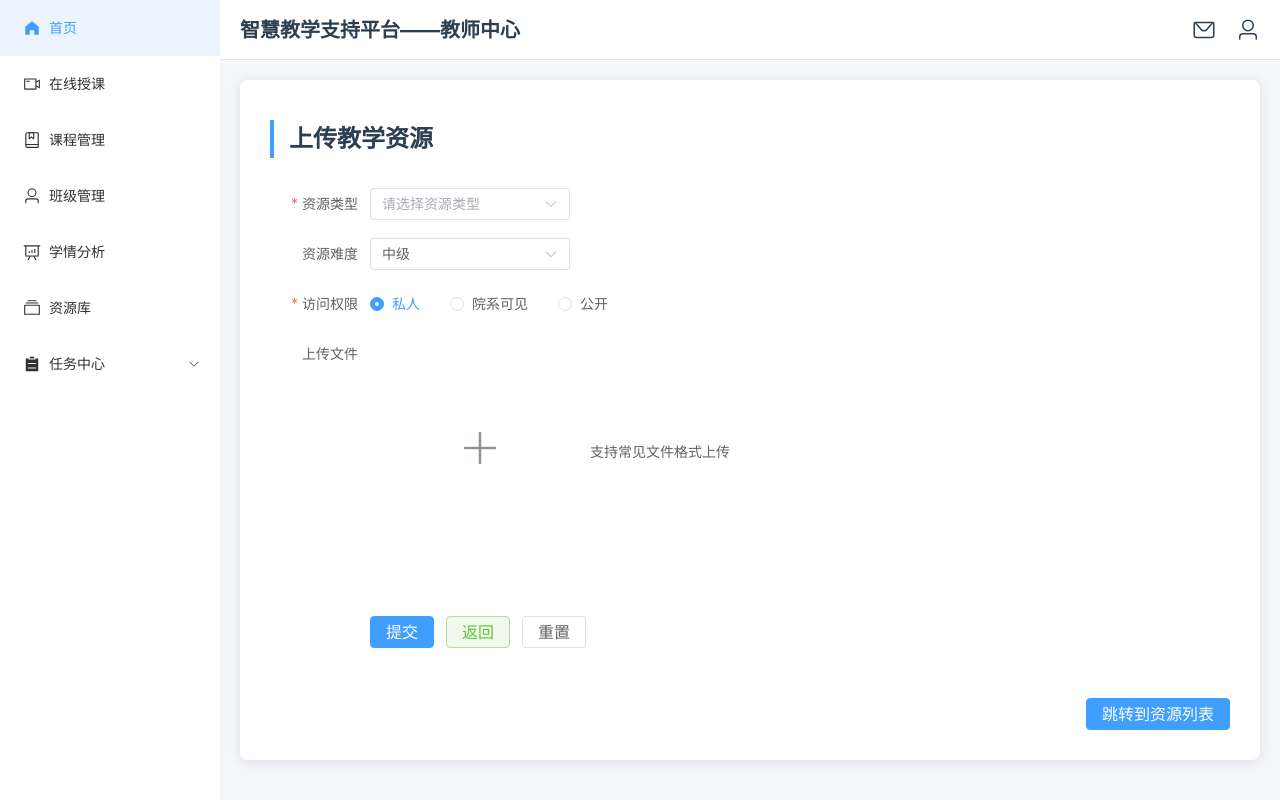
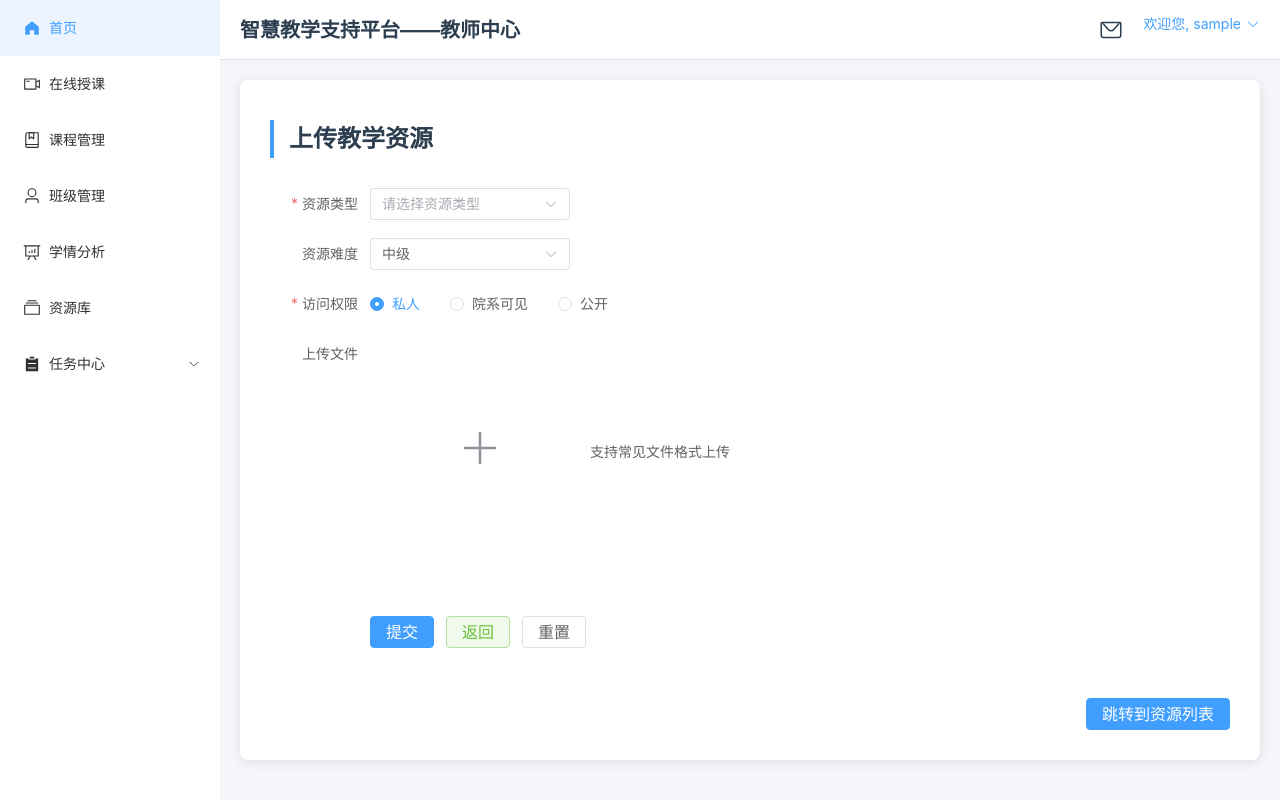
Before and after one commit to suibian3popp/FrontEnd-Teacher, a Vue app: page /resource/upload in a window 1280 px wide. Built offline with nearby package versions, Linux system fonts and the light colour scheme; sample sign-in values are in the browser's storage.

Commit message:
修复一些登录问题

```diff
--- a/package.json
+++ b/package.json
@@ -16,8 +16,8 @@
     "element-plus": "^2.10.3",
     "file-saver": "^2.0.5",
     "pdfjs-dist": "^5.3.93",
+    "pinia": "^2.3.1",
     "qs": "^6.14.0",
-    "pinia": "^2.3.1",
     "vue": "^3.5.17",
     "vue-router": "^4.5.1",
     "xlsx": "^0.18.5"
--- a/src/components/common/MainHeader.vue
+++ b/src/components/common/MainHeader.vue
@@ -5,8 +5,19 @@
     </div>
     <div class="header-right">
       <el-icon :size="24" class="header-icon"><Message /></el-icon>
-      <div v-if="isLoggedIn" class="user-info">
-        欢迎您, {{ username }}
+      <div v-if="user" class="user-info">
+        <el-dropdown @command="handleCommand">
+          <span class="el-dropdown-link">
+            欢迎您, {{ user.realName || user.username }} <el-icon class="el-icon--right"><arrow-down /></el-icon>
+          </span>
+          <template #dropdown>
+            <el-dropdown-menu>
+              <el-dropdown-item command="profile">个人资料</el-dropdown-item>
+              <el-dropdown-item command="settings">系统设置</el-dropdown-item>
+              <el-dropdown-item divided command="logout">退出登录</el-dropdown-item>
+            </el-dropdown-menu>
+          </template>
+        </el-dropdown>
       </div>
       <el-icon v-else :size="24" class="header-icon"><User /></el-icon>
     </div>
@@ -14,12 +25,47 @@
 </template>
 
 <script setup>
-import { ref } from 'vue';
-import { Message, User } from '@element-plus/icons-vue';
+import { ref, onMounted } from 'vue';
+import { Message, User, ArrowDown } from '@element-plus/icons-vue';
+import { ElMessage, ElMessageBox } from 'element-plus';
+import { getUser, removeToken, removeUser } from '../../utils/auth';
+import { useRouter } from 'vue-router';
 
-// 模拟登录状态
-const isLoggedIn = ref(false);
-const username = ref('张老师');
+const router = useRouter();
+const user = ref(null);
+
+// 页面加载时获取用户信息
+onMounted(() => {
+  user.value = getUser();
+});
+
+// 处理下拉菜单命令
+const handleCommand = (command) => {
+  if (command === 'logout') {
+    ElMessageBox.confirm(
+      '确定要退出登录吗?',
+      '提示',
+      {
+        confirmButtonText: '确定',
+        cancelButtonText: '取消',
+        type: 'warning',
+      }
+    ).then(() => {
+      // 清除用户登录信息
+      removeToken();
+      removeUser();
+      ElMessage.success('退出登录成功');
+      // 重定向到登录页
+      router.push('/login');
+    }).catch(() => {
+      // 用户取消操作
+    });
+  } else if (command === 'profile') {
+    ElMessage.info('个人资料功能开发中...');
+  } else if (command === 'settings') {
+    ElMessage.info('系统设置功能开发中...');
+  }
+};
 </script>
 
 <style scoped>
@@ -49,4 +95,11 @@ const username = ref('张老师');
 .user-info {
   font-size: 16px;
 }
+
+.el-dropdown-link {
+  cursor: pointer;
+  display: flex;
+  align-items: center;
+  color: var(--el-color-primary);
+}
 </style>
--- a/src/http/httpRequest.js
+++ b/src/http/httpRequest.js
@@ -1,7 +1,23 @@
 import axios from "axios";
+import { getToken } from '../utils/auth';
 
 //后端java的http接口地址前缀
 axios.defaults.baseURL = "http://localhost:8090";
+
+// 添加请求拦截器，统一处理token
+axios.interceptors.request.use(
+    config => {
+        const token = getToken();
+        if (token) {
+            config.headers['Authorization'] = 'Bearer ' + token;
+        }
+        return config;
+    },
+    error => {
+        console.error("请求拦截器错误", error);
+        return Promise.reject(error);
+    }
+);
 
 /*
     axios发送get请求
--- a/src/main.js
+++ b/src/main.js
@@ -5,7 +5,24 @@ import App from './App.vue'
 import router from './router'
 import ElementPlus from 'element-plus'
 import 'element-plus/dist/index.css'
-import {createPinia} from "pinia";
+import {createPinia} from "pinia"
+import axios from 'axios'
+import { getToken } from './utils/auth'
+
+// 全局配置 axios，确保所有请求都带有 token
+axios.interceptors.request.use(
+  config => {
+    const token = getToken()
+    if (token) {
+      config.headers['Authorization'] = 'Bearer ' + token
+    }
+    return config
+  },
+  error => {
+    console.error('全局请求拦截器错误:', error)
+    return Promise.reject(error)
+  }
+)
 
 const app = createApp(App)
 // 注册 pinia
```
Also changed, not shown: 1 other file (tests, documents, lock files or other folders).
